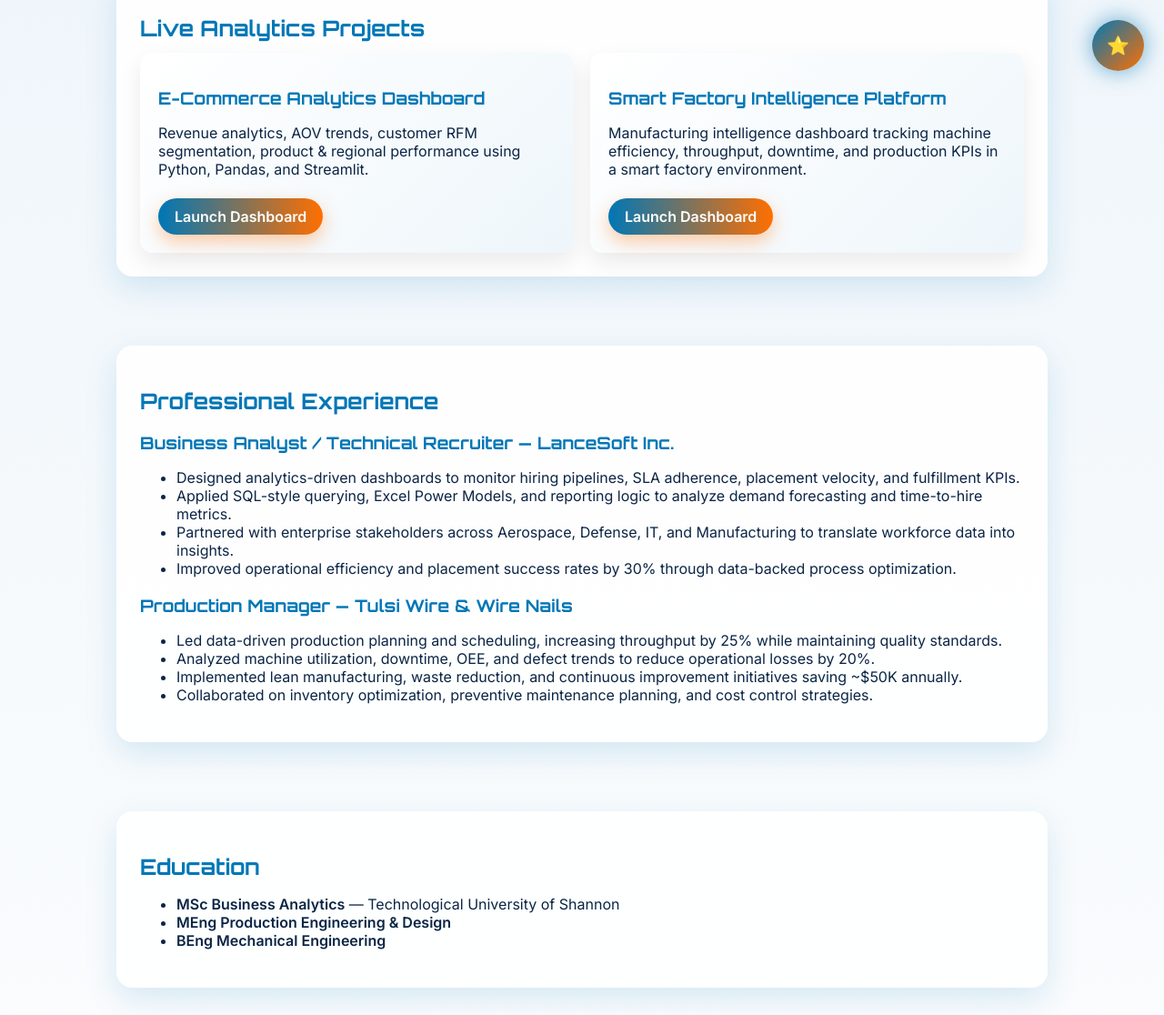
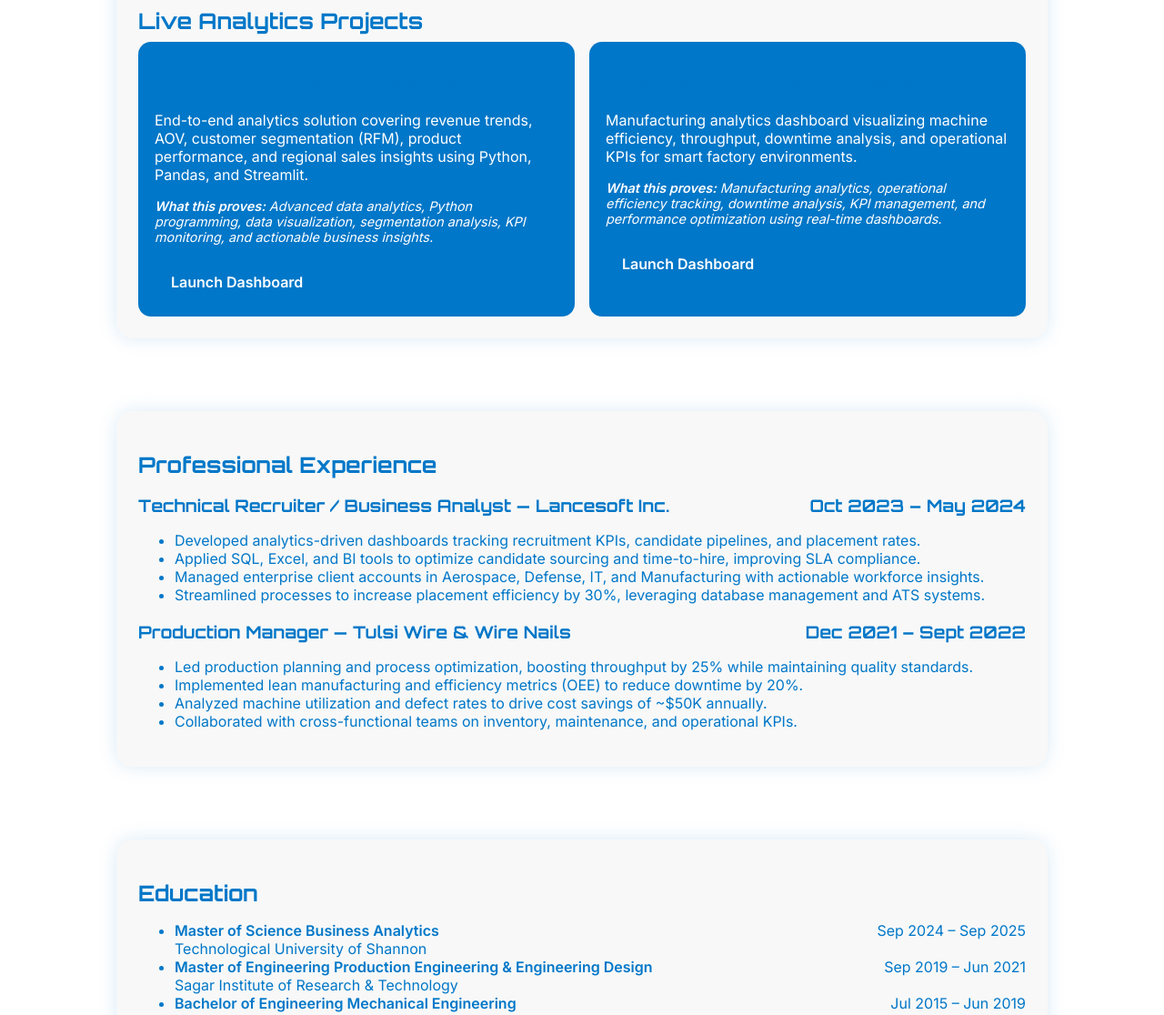
Before and after one commit to mmandloi1501/portfolio-website, a plain HTML site: page index.html in a window 1280 px wide. Shown: the part 700-1816 px from the top of the page at 91% size. Drawn offline with Linux system fonts and the light colour scheme.

Commit message:
Update index.html with 'What this proves' section and ATS resume link

```diff
--- a/index.html
+++ b/index.html
@@ -9,36 +9,35 @@
 @import url('https://fonts.googleapis.com/css2?family=Inter:wght@300;400;600&family=Orbitron:wght@500;700&display=swap');
 
 :root {
-    --primary: #ff6f00;      /* Gulf Orange */
-    --secondary: #0077b6;    /* Gulf Blue */
-    --bg-main: #f8f9fa;      /* White */
-    --bg-card: rgba(255,255,255,0.92);
-    --text-dark: #0b2545;
+    --primary: #0077c8; /* Gulf blue */
+    --secondary: #ffffff; /* White */
+    --bg-card: #f8f8f8; /* Light background for cards */
+    --text-light: #0077c8;
 }
 
 body {
     margin: 0;
     font-family: 'Inter', sans-serif;
-    background: linear-gradient(180deg, #e9f2f9, #ffffff);
-    color: var(--text-dark);
+    background: var(--secondary);
+    color: var(--text-light);
 }
 
 h1, h2, h3 {
     font-family: 'Orbitron', sans-serif;
-    color: var(--secondary);
-    margin-bottom: 12px;
+    color: var(--primary);
+    margin-bottom: 8px;
 }
 
 .section {
-    padding: 28px 10%;
+    padding: 30px 10%;
 }
 
 .card {
     background: var(--bg-card);
     border-radius: 18px;
-    padding: 26px;
+    padding: 24px;
     margin-bottom: 20px;
-    box-shadow: 0 12px 35px rgba(0,119,182,0.15);
+    box-shadow: 0 0 20px rgba(0,119,200,0.15);
 }
 
 .btn {
@@ -47,62 +46,68 @@ h1, h2, h3 {
     margin: 6px 6px 0 0;
     border-radius: 22px;
     text-decoration: none;
-    color: white;
-    background: linear-gradient(90deg, var(--secondary), var(--primary));
+    color: var(--secondary);
+    background: var(--primary);
     font-weight: 600;
-    box-shadow: 0 8px 20px rgba(255,111,0,0.35);
     transition: transform 0.2s;
 }
 .btn:hover {
-    transform: scale(1.06);
+    transform: scale(1.05);
 }
 
 .tiles {
     display: grid;
     grid-template-columns: repeat(auto-fit, minmax(260px,1fr));
-    gap: 18px;
+    gap: 16px;
 }
 
 .tile {
-    background: linear-gradient(135deg, #ffffff, #eef6fb);
-    padding: 20px;
+    background: var(--primary);
+    color: var(--secondary);
+    padding: 18px;
     border-radius: 14px;
-    box-shadow: 0 10px 25px rgba(0,0,0,0.08);
     transition: transform 0.3s;
 }
 .tile:hover {
     transform: translateY(-6px);
 }
 
+.tile p.prove {
+    font-style: italic;
+    margin-top: 8px;
+    font-size: 0.9rem;
+}
+
 .floating-btn {
     position: fixed;
     bottom: 22px;
     right: 22px;
-    background: linear-gradient(135deg, var(--secondary), var(--primary));
-    color: white;
+    background: var(--primary);
+    color: var(--secondary);
     padding: 16px;
     border-radius: 50%;
     font-size: 20px;
     cursor: pointer;
-    box-shadow: 0 0 25px rgba(0,119,182,0.6);
+    box-shadow: 0 0 20px var(--primary);
 }
 
 .popup {
     display: none;
     position: fixed;
     inset: 0;
-    background: rgba(0,0,0,0.55);
+    background: rgba(0,0,0,0.85);
     justify-content: center;
     align-items: center;
     z-index: 10;
 }
 
 .popup-content {
-    background: white;
+    background: #ffffff;
+    color: var(--primary);
     padding: 32px;
     border-radius: 18px;
     max-width: 520px;
-    box-shadow: 0 0 40px rgba(255,111,0,0.6);
+    box-shadow: 0 0 40px var(--primary);
 }
 </style>
 </head>
@@ -122,6 +127,7 @@ across Tech, Finance, Retail, and Manufacturing domains.
 
 <a class="btn" href="https://www.linkedin.com/" target="_blank">LinkedIn</a>
 <a class="btn" href="https://github.com/mmandloi1501" target="_blank">GitHub</a>
+<a class="btn" href="MM_FF.pdf" download>Download Resume</a>
 </div>
 </section>
 
@@ -146,18 +152,20 @@ across Tech, Finance, Retail, and Manufacturing domains.
 <div class="tile">
 <h3>E-Commerce Analytics Dashboard</h3>
 <p>
-Revenue analytics, AOV trends, customer RFM segmentation, product & regional performance
-using Python, Pandas, and Streamlit.
+End-to-end analytics solution covering revenue trends, AOV, customer segmentation (RFM),
+product performance, and regional sales insights using Python, Pandas, and Streamlit.
 </p>
+<p class="prove"><b>What this proves:</b> Advanced data analytics, Python programming, data visualization, segmentation analysis, KPI monitoring, and actionable business insights.</p>
 <a class="btn" href="https://ecommercedashboard-b3kc7qcdwne7kzwwf8dsze.streamlit.app/" target="_blank">Launch Dashboard</a>
 </div>
 
 <div class="tile">
 <h3>Smart Factory Intelligence Platform</h3>
 <p>
-Manufacturing intelligence dashboard tracking machine efficiency, throughput, downtime,
-and production KPIs in a smart factory environment.
+Manufacturing analytics dashboard visualizing machine efficiency, throughput,
+downtime analysis, and operational KPIs for smart factory environments.
 </p>
+<p class="prove"><b>What this proves:</b> Manufacturing analytics, operational efficiency tracking, downtime analysis, KPI management, and performance optimization using real-time dashboards.</p>
 <a class="btn" href="https://smart-factory-platform-rnjpfwnu64rmkdapeqzou5.streamlit.app/" target="_blank">Launch Dashboard</a>
 </div>
 
@@ -170,20 +178,20 @@ and production KPIs in a smart factory environment.
 <div class="card">
 <h2>Professional Experience</h2>
 
-<h3>Business Analyst / Technical Recruiter — LanceSoft Inc.</h3>
+<h3>Technical Recruiter / Business Analyst — Lancesoft Inc. <span style="float:right;">Oct 2023 – May 2024</span></h3>
 <ul>
-<li>Designed analytics-driven dashboards to monitor hiring pipelines, SLA adherence, placement velocity, and fulfillment KPIs.</li>
-<li>Applied SQL-style querying, Excel Power Models, and reporting logic to analyze demand forecasting and time-to-hire metrics.</li>
-<li>Partnered with enterprise stakeholders across Aerospace, Defense, IT, and Manufacturing to translate workforce data into insights.</li>
-<li>Improved operational efficiency and placement success rates by 30% through data-backed process optimization.</li>
+<li>Developed analytics-driven dashboards tracking recruitment KPIs, candidate pipelines, and placement rates.</li>
+<li>Applied SQL, Excel, and BI tools to optimize candidate sourcing and time-to-hire, improving SLA compliance.</li>
+<li>Managed enterprise client accounts in Aerospace, Defense, IT, and Manufacturing with actionable workforce insights.</li>
+<li>Streamlined processes to increase placement efficiency by 30%, leveraging database management and ATS systems.</li>
 </ul>
 
-<h3>Production Manager — Tulsi Wire & Wire Nails</h3>
+<h3>Production Manager — Tulsi Wire & Wire Nails <span style="float:right;">Dec 2021 – Sept 2022</span></h3>
 <ul>
-<li>Led data-driven production planning and scheduling, increasing throughput by 25% while maintaining quality standards.</li>
-<li>Analyzed machine utilization, downtime, OEE, and defect trends to reduce operational losses by 20%.</li>
-<li>Implemented lean manufacturing, waste reduction, and continuous improvement initiatives saving ~$50K annually.</li>
-<li>Collaborated on inventory optimization, preventive maintenance planning, and cost control strategies.</li>
+<li>Led production planning and process optimization, boosting throughput by 25% while maintaining quality standards.</li>
+<li>Implemented lean manufacturing and efficiency metrics (OEE) to reduce downtime by 20%.</li>
+<li>Analyzed machine utilization and defect rates to drive cost savings of ~$50K annually.</li>
+<li>Collaborated with cross-functional teams on inventory, maintenance, and operational KPIs.</li>
 </ul>
 </div>
 </section>
@@ -193,9 +201,9 @@ and production KPIs in a smart factory environment.
 <div class="card">
 <h2>Education</h2>
 <ul>
-<li><b>MSc Business Analytics</b> — Technological University of Shannon</li>
-<li><b>MEng Production Engineering & Design</b></li>
-<li><b>BEng Mechanical Engineering</b></li>
+<li><b>Master of Science Business Analytics</b> <span style="float:right;">Sep 2024 – Sep 2025</span><br>Technological University of Shannon</li>
+<li><b>Master of Engineering Production Engineering & Engineering Design</b> <span style="float:right;">Sep 2019 – Jun 2021</span><br>Sagar Institute of Research & Technology</li>
+<li><b>Bachelor of Engineering Mechanical Engineering</b> <span style="float:right;">Jul 2015 – Jun 2019</span><br>Chameli Devi Group of Institutions</li>
 </ul>
 </div>
 </section>
@@ -205,7 +213,7 @@ and production KPIs in a smart factory environment.
 <div class="card">
 <h2>Certifications & Tools</h2>
 <ul>
-<li>SQL • MySQL • Database Management</li>
+<li>SQL & MySQL & Database Management</li>
 <li>Python • Pandas • Streamlit • R</li>
 <li>Advanced Excel • VBA • Power BI</li>
 <li>Operations Analytics • KPI Design • Forecasting</li>
@@ -213,41 +221,5 @@ and production KPIs in a smart factory environment.
 </div>
 </section>
 
-<!-- CAREER STRATEGY -->
-<section class="section">
-<div class="card">
-<h2>Career Optimization Strategy</h2>
-<ul>
-<li>✔ ATS-optimized resumes (Data Analyst & Operations Analyst)</li>
-<li>✔ LinkedIn profile engineered for recruiter keyword searches</li>
-<li>✔ Portfolio mapped to real-world KPIs & business problems</li>
-</ul>
-</div>
-</section>
-
-<!-- POPUP -->
-<div class="floating-btn" onclick="openPopup()">⭐</div>
-
-<div class="popup" id="popup">
-<div class="popup-content">
-<h2>Recruiter Snapshot</h2>
-<p>
-Roles: Data / Business / Operations Analyst<br>
-Tools: Python, SQL, BI, Streamlit, Excel<br>
-Industries: Tech, Retail, Finance, Manufacturing
-</p>
-<a class="btn" href="#" onclick="closePopup()">Close</a>
-</div>
-</div>
-
-<script>
-function openPopup() {
-    document.getElementById('popup').style.display = 'flex';
-}
-function closePopup() {
-    document.getElementById('popup').style.display = 'none';
-}
-</script>
-
 </body>
 </html>
```
